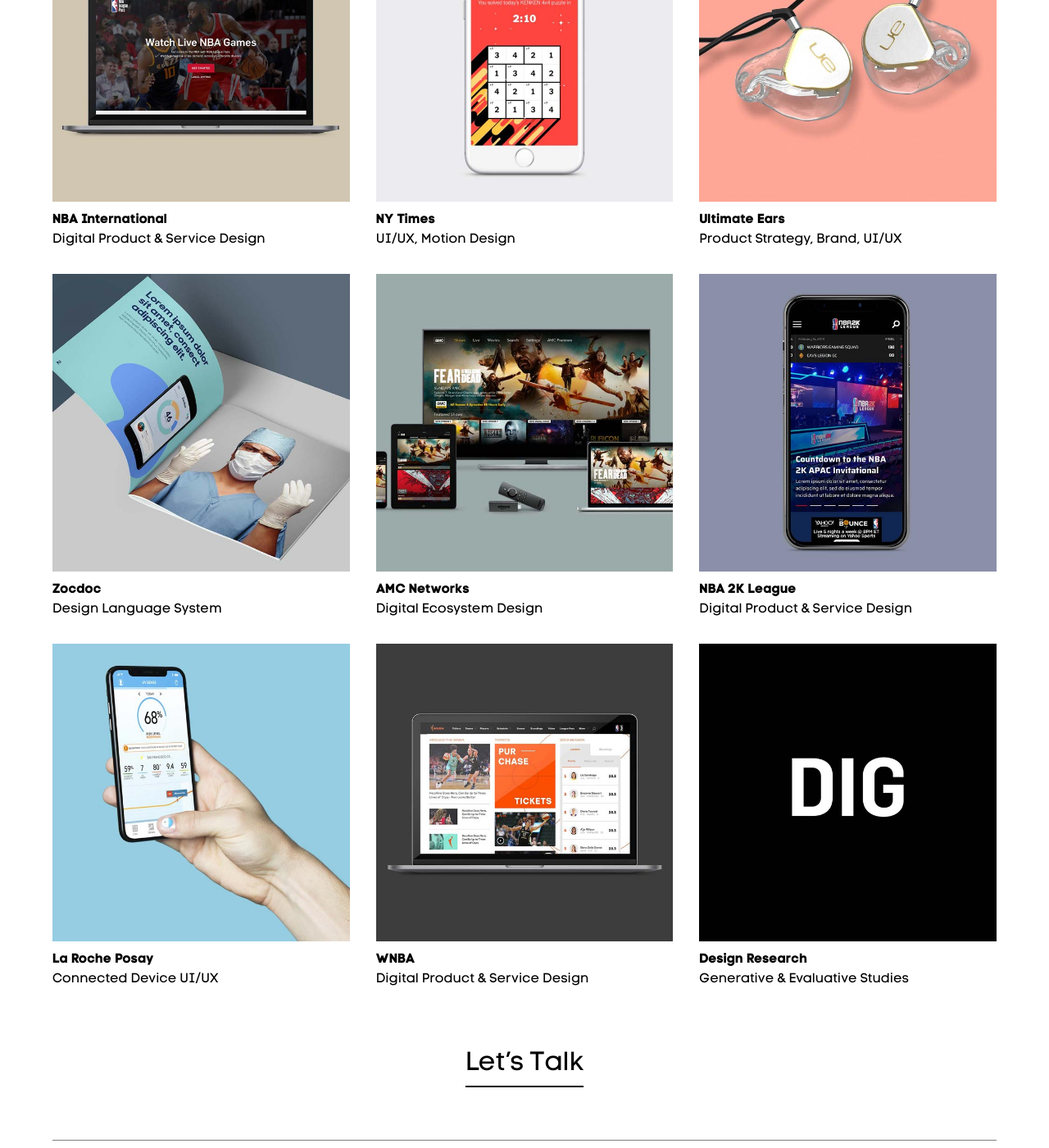
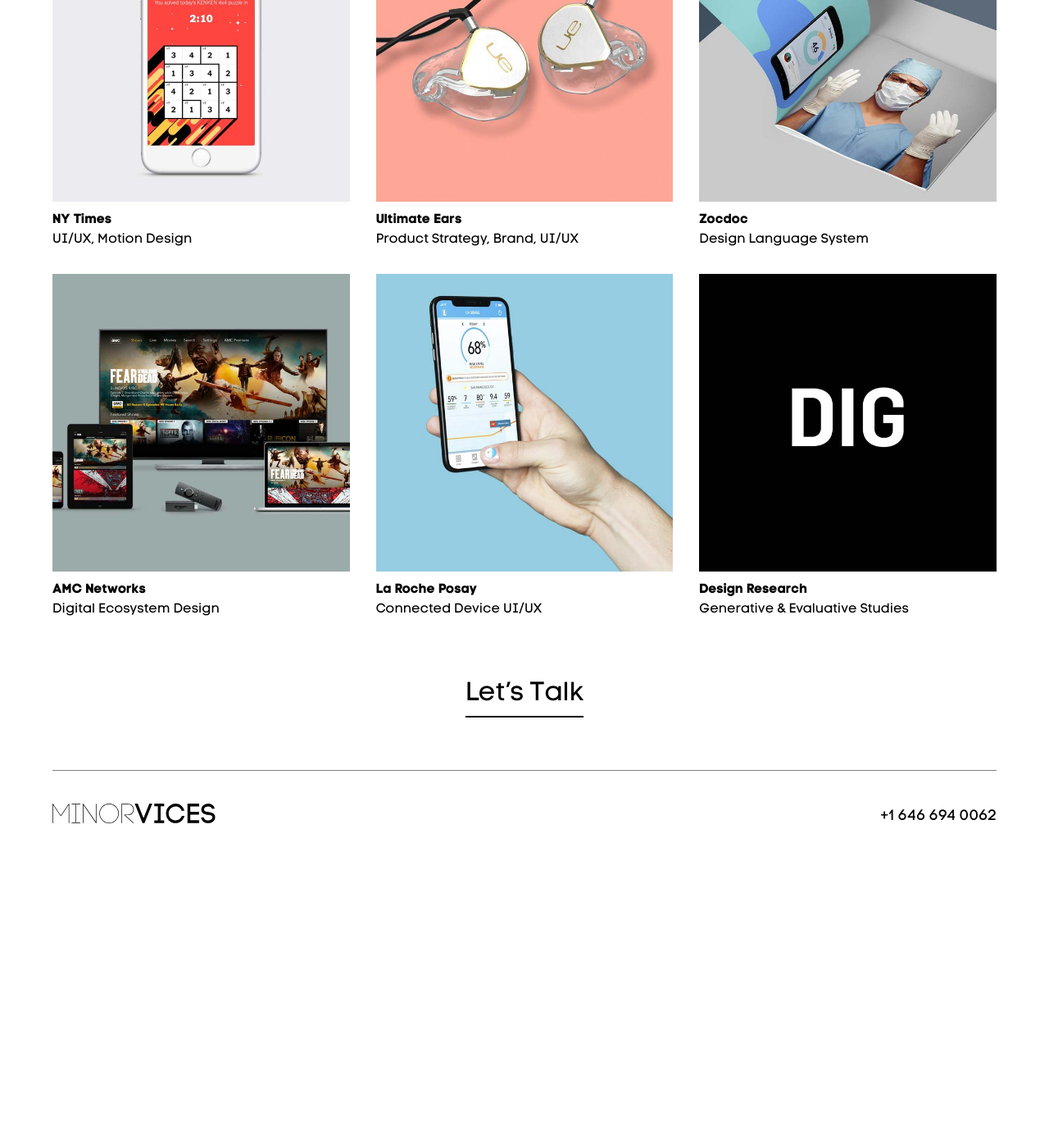
Before and after one commit to minor-vices/minor-vices.github.io, a Jekyll site: the page built from work.md, in a window 1280 px wide and 1400 px high, scrolled down 398 px. Shown: the whole window at 82% size. Built offline with Jekyll 4.4.1, drawn with Linux system fonts in a browser that asks for light colours; some web fonts are replaced; our own code applies the rules of GitHub Pages for plain Markdown files; after the commit the page ends 1448 px from its top, so only the background shows below that.

Commit message:
Remove NBA projects from work

```diff
--- a/_data/work/1-work.yml
+++ b/_data/work/1-work.yml
@@ -4,21 +4,6 @@
     type: "section-header"
 
   - items:
-      - description: "Digital Product & Service Design"
-        media:
-          sizes:
-            - "(min-width: 60em) 30vw"
-            - "(min-width: 40em) 45vw"
-            - "90vw"
-          src: "/assets/images/work/nba-international-640x640.jpg"
-          srcset:
-            "640w": "/assets/images/work/nba-international-640x640.jpg"
-            "960w": "/assets/images/work/nba-international-960x960.jpg"
-            "1200w": "/assets/images/work/nba-international-1200x1200.jpg"
-          type: "img"
-        title: "NBA International"
-        type: "work-card"
-
       - description: "UI/UX, Motion Design"
         media:
           sizes:
@@ -79,21 +64,6 @@
         title: "AMC Networks"
         type: "work-card"
 
-      - description: "Digital Product & Service Design"
-        media:
-          sizes:
-            - "(min-width: 60em) 30vw"
-            - "(min-width: 40em) 45vw"
-            - "90vw"
-          src: "/assets/images/work/nba-2k-league-640x640.jpg"
-          srcset:
-            "640w": "/assets/images/work/nba-2k-league-640x640.jpg"
-            "960w": "/assets/images/work/nba-2k-league-960x960.jpg"
-            "1200w": "/assets/images/work/nba-2k-league-1200x1200.jpg"
-          type: "img"
-        title: "NBA 2K League"
-        type: "work-card"
-
       - description: "Connected Device UI/UX"
         media:
           sizes:
@@ -107,21 +77,6 @@
             "1200w": "/assets/images/work/la-roche-posay-1200x1200.jpg"
           type: "img"
         title: "La Roche Posay"
-        type: "work-card"
-
-      - description: "Digital Product & Service Design"
-        media:
-          sizes:
-            - "(min-width: 60em) 30vw"
-            - "(min-width: 40em) 45vw"
-            - "90vw"
-          src: "/assets/images/work/wnba-640x640.jpg"
-          srcset:
-            "640w": "/assets/images/work/wnba-640x640.jpg"
-            "960w": "/assets/images/work/wnba-960x960.jpg"
-            "1200w": "/assets/images/work/wnba-1200x1200.jpg"
-          type: "img"
-        title: "WNBA"
         type: "work-card"
 
       - description: "Generative & Evaluative Studies"
```
Also changed, not shown: assets/images/work/nba-2k-league-1200x1200.jpg (deleted), assets/images/work/nba-2k-league-640x640.jpg (deleted), assets/images/work/nba-2k-league-960x960.jpg (deleted), assets/images/work/nba-international-1200x1200.jpg (deleted), assets/images/work/nba-international-640x640.jpg (deleted), assets/images/work/nba-international-960x960.jpg (deleted), assets/images/work/wnba-1200x1200.jpg (deleted), assets/images/work/wnba-640x640.jpg (deleted), assets/images/work/wnba-960x960.jpg (deleted).
